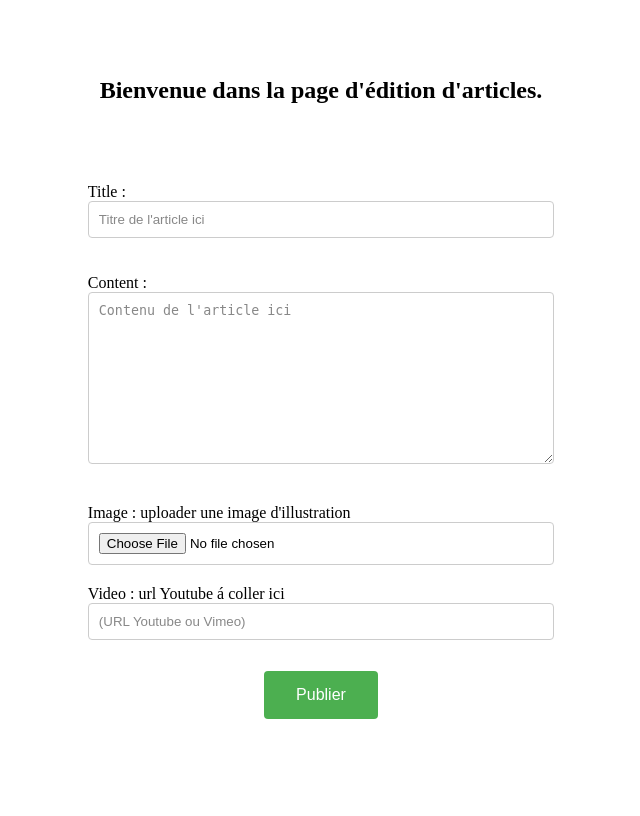
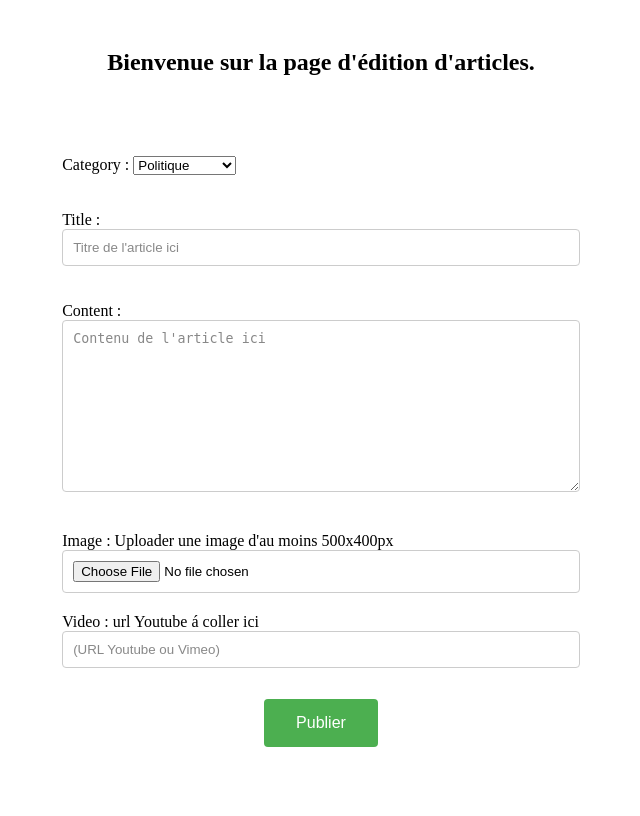
Before and after one commit to Diamaa12/Autoassumer, a Django app: page /articles-edit in a window 1280 px wide. Shown: the whole page, without its empty margins (319-959 px from the left). Run offline with Django 5.2, Linux system fonts and the light colour scheme; the visitor is signed in with stand-in values (Sample User, id 1).

Commit message:
Modification de model ArticlePost

```diff
--- a/aappg/Site/forms.py
+++ b/aappg/Site/forms.py
@@ -43,7 +43,10 @@ class AappgCustomUserModelForm_save(forms.ModelForm):
 
 class AappgArticleForm(ModelForm):
     MAX_IMAGE_SIZE = 5 * 1024 * 1024  # Extracted a constant for max image size
-
+    category = forms.ChoiceField(
+        choices=AappgArticlesPost.CATEGORY_CHOICES,
+        widget=forms.Select(attrs={'class': 'form-control', 'aria-label': 'Selectionnez un category'})
+    )
     title = forms.CharField(
         widget=forms.TextInput(attrs={'class': 'form-control', 'placeholder': 'Titre de l\'article ici'}),
         required=True
@@ -62,7 +65,7 @@ class AappgArticleForm(ModelForm):
     )
 
     class Meta:
-        fields = ['title', 'content', 'image', 'video']
+        fields = ['category', 'title', 'content', 'image', 'video']
         model = AappgArticlesPost
 
     def __init__(self, *args, **kwargs):
--- a/aappg/Site/models.py
+++ b/aappg/Site/models.py
@@ -85,6 +85,17 @@ class AappgCustomGroup(models.Model):
 
 #Gestions d'articles du site
 class AappgArticlesPost(models.Model):
+    CATEGORY_CHOICES = [
+        ('politique', 'Politique'),
+        ('societe', 'Société'),
+        ('economie', 'Économie'),
+        ('guinee', 'Guinée'),
+        ('diaspora', 'Diaspora'),
+        ('communaute', 'Communauté'),
+        ('histoire', 'Histoire'),
+    ]
+
+    category = models.CharField(max_length=50, choices=CATEGORY_CHOICES, default='politique')
     title = models.CharField(max_length=200)
     content = models.TextField()
     image = models.ImageField(upload_to='images/', blank=True, null=True)
--- a/aappg/Site/templates/articles/articles.html
+++ b/aappg/Site/templates/articles/articles.html
@@ -9,10 +9,15 @@
 <body>
     <div class="container">
         <div class="principal">
-            <h2>Bienvenue dans la page d'édition d'articles. </h2>
+            <h2>Bienvenue sur la page d'édition d'articles. </h2>
               <form class="form-control" method="post" action="{% url 'my_site:articles-edit' %}" enctype="multipart/form-data">
                     {% csrf_token %}
 
+                   <div class="form-group">
+                        {{ form.category.label_tag }}
+                        {{ form.category }}
+                        <p style="color:red;">{{ form.category.errors }}</p>
+                    </div>
                     <div class="form-group">
                         {{ form.title.label_tag }}
                         {{ form.title }}
@@ -26,7 +31,7 @@
                     </div>
 
                     <div class="form-group">
-                        {{ form.image.label_tag }} uploader une image d'illustration
+                        {{ form.image.label_tag }} Uploader une image d'au moins 500x400px
                         {{ form.image }}
                         {% if form.image.errors %}
                             <p class="error">{{ form.image.errors }}</p>
--- a/aappg/Site/templates/articles/edit_article.html
+++ b/aappg/Site/templates/articles/edit_article.html
@@ -11,7 +11,8 @@
         <h1 class="para1">Bonjour <span style="color:orange; font-weight:700;">{{user.user}}</span>, ici, vous pouvez effectuer des modifications sur ce poste</h1>
         <form method="POST" enctype="multipart/form-data" class="forms">
             {% csrf_token %}
-              <div class="form-group">
+
+                    <div class="form-group">
                         {{ form.title.label_tag }}
                         {{ form.title }}
                         <p style="color:red;">{{ form.title.errors }}</p>
--- a/aappg/Site/templates/index.html
+++ b/aappg/Site/templates/index.html
@@ -129,7 +129,7 @@
             <div class="error-6f55734b-b5f4-7509-7824-b82c209e8407">
               <div class="error-6f55734b-b5f4-7509-7824-b82c209e8407 error-6f55734b-b5f4-7509-7824-b82c209e8407"><span class="sengager-dans-laction-pour-faire-partager-des-convictions-et-des-valeurs-dun-parti-juste-l-coute-de-tous-0">Unité</span><span class="sengager-dans-laction-pour-faire-partager-des-convictions-et-des-valeurs-dun-parti-juste-l-coute-de-tous-1"> </span><span class="sengager-dans-laction-pour-faire-partager-des-convictions-et-des-valeurs-dun-parti-juste-l-coute-de-tous-2">
                 <p class="texte">
-                    Forts de notre engagement militant pour la paix et l’unitéde nos peuples,
+                    Forts de notre engagement militant pour la paix et l’unité de nos peuples,
                   nous croyons profondément que l’unité est l’élément fondamental sur lequel repose l’avenir de notre Nation.
                   Grâce à l’unité, nous pouvons améliorer les conditions de vie de millions de personnes dans un esprit de fraternité,
                   d’entraide et de solidarité.
--- a/aappg/Site/views.py
+++ b/aappg/Site/views.py
@@ -492,9 +492,11 @@ def article_detail(request, id):
     #Recupération ID de l'article pour le trasferer via l'url
     # Recupération du contenue de AappgArticlePost lié à l'url trasmis
     article = get_object_or_404(AappgArticlesPost, id=id)
+    context['category'] = article.category
     context['title'] = article.title
     context['content'] = article.content
     context['video'] = article.video
+    context['image'] = article.image
     context['created_at'] = article.created_at
     context['author'] = article.author
 
```
Also changed, not shown: aappg/Site/static/css/aappg_news/detail_article.css (+10 -1 lines), aappg/Site/templates/articles/aappg_news.html (+26 -1 lines), aappg/Site/templates/articles/detail_articles.html (+7 -4 lines), aappg/src/settings.py (+10 -0 lines), aappg/Site/migrations/0014_aappgarticlespost_category_and_more.py (added), aappg/media/images/cdd.jpeg (added), aappg/media/images/fndc_spOwycQ.jpeg (added), aappg/media/images/service2.jpg (added), aappg/media/images/world_of_warships.jpeg (added), aappg/media/images/wot.jpeg (added), aappg/media/images/wot_DMXDUJb.jpeg (added).
